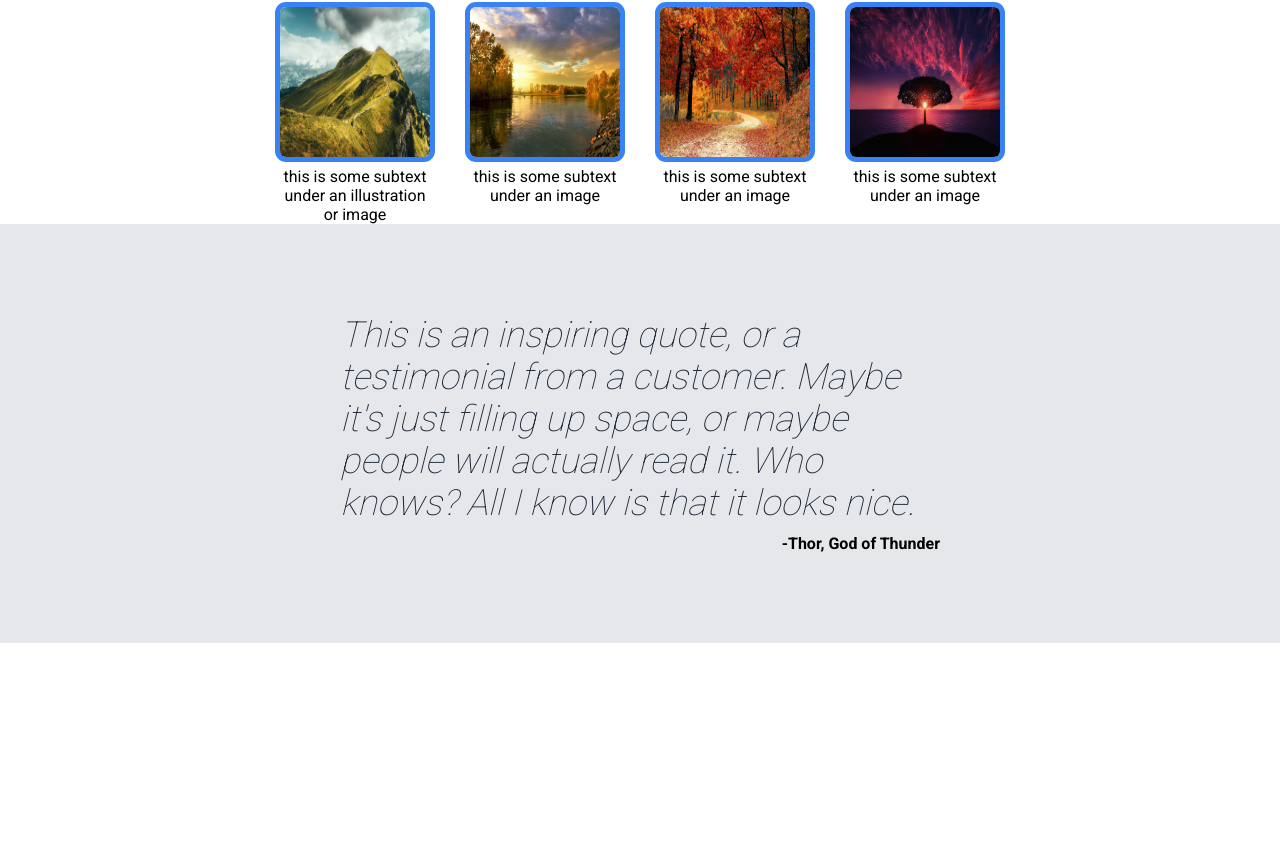
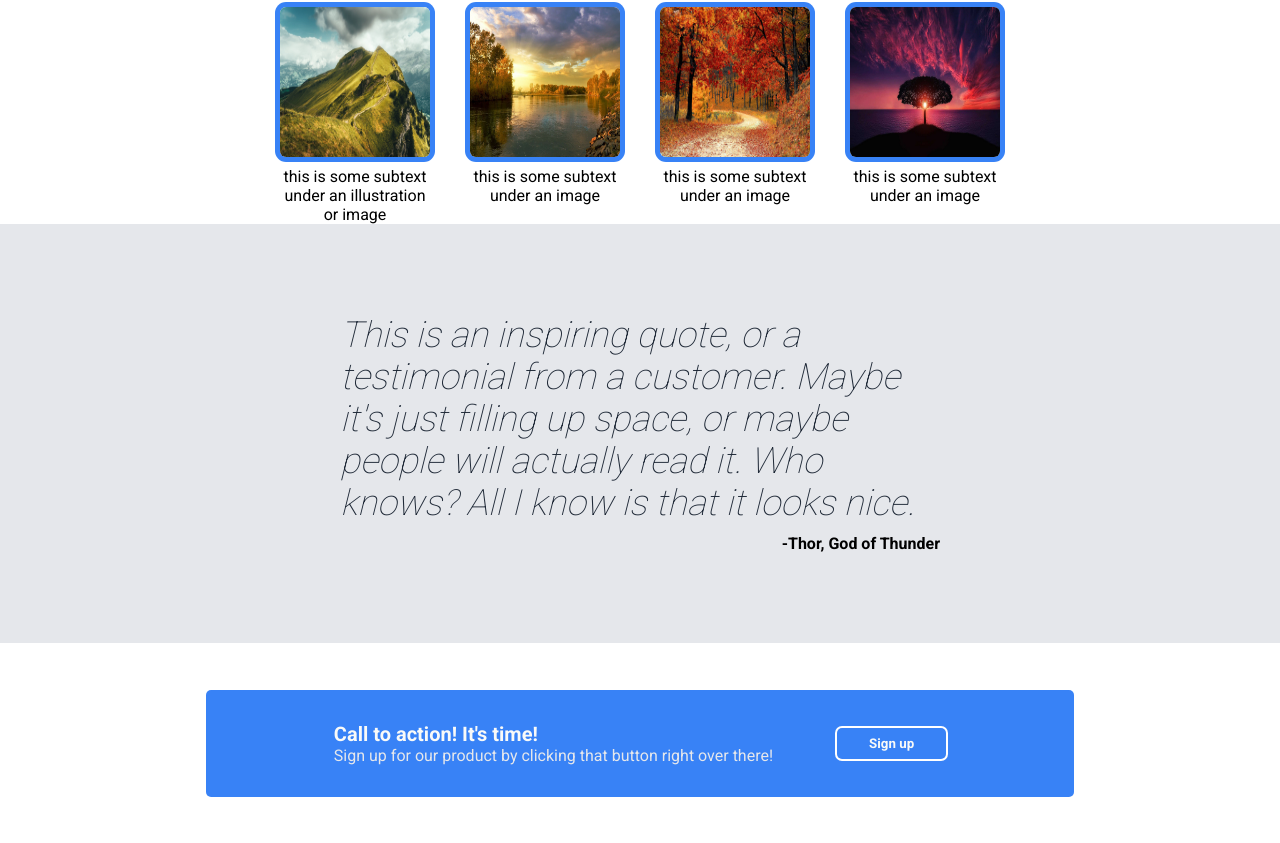
Before and after one commit to murkyweb/landing-page, a plain HTML site: page index.html in a window 1280 px wide. Shown: the part 496-1339 px from the top of the page. Before the commit the page ends 1139 px from the top, so only its background shows below. Drawn offline with Linux system fonts and the light colour scheme.

Commit message:
add fourth section

```diff
--- a/index.html
+++ b/index.html
@@ -70,5 +70,21 @@
                 </div>
             </div>
         </div>
+
+        <div class="fourth-section">
+            <div class="container">
+                <div class="left-section">
+                    <div class="main">
+                    Call to action! It's time!
+                    </div>
+                    <div class="secondary">
+                    Sign up for our product by clicking that button right over there!
+                    </div>
+                </div>
+                <div class="right-section">
+                    <button>Sign up</button>
+                </div>
+            </div>
+        </div>
     </body>
 </html>
--- a/style.css
+++ b/style.css
@@ -138,3 +138,44 @@ body {
     text-align: end;
     font-weight: 600;
 }
+
+.fourth-section {
+    display: flex;
+    justify-content: center;
+    align-items: center;
+    height: 200px;
+}
+
+.fourth-section .container {
+    display: flex;
+    gap: 64px;
+    background: #3882F6;
+    border-radius: 5px;
+    padding: 32px 128px;
+    color: #F9FAF8;
+    flex-wrap: wrap;
+}
+
+.left-section .main {
+    font-weight: 800;
+    font-size: 20px;
+}
+
+.left-section .secondary {
+    color: #E5E7EB;
+}
+
+.right-section {
+    display: flex;
+    align-items: center;
+}
+.right-section button {
+    font-family: Roboto, sans-serif;
+    color: #F9FAF8;
+    font-weight: 800;
+    background: #3882F6;
+    border: none;
+    border-radius: 5px;
+    box-shadow: 0 0 0 2px white;
+    padding: 8px 32px;
+}
```
